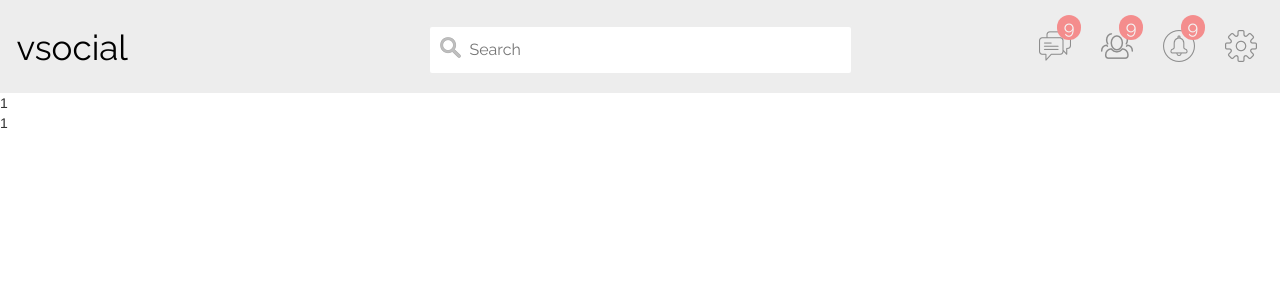
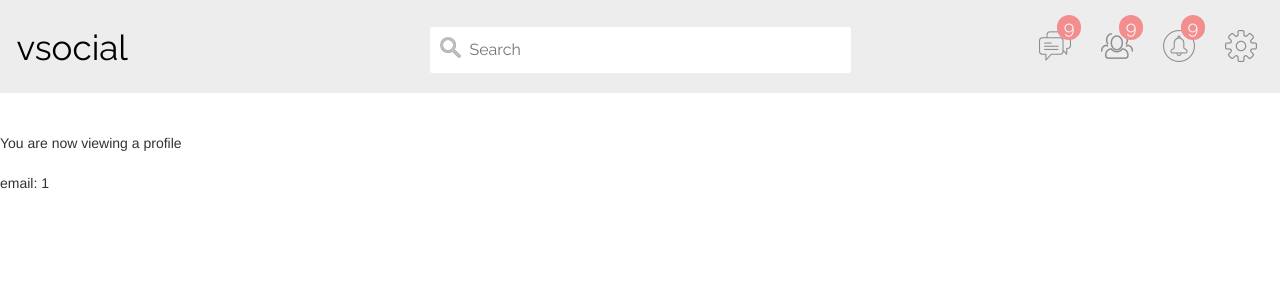
Before and after one commit to arjunolachery/vsocialci, a CodeIgniter app: page /vsocialci/index.php/user/profile?email=1 in a window 1280 px wide. Shown: the top 300 px of the page. Run offline with CodeIgniter, Linux system fonts and the light colour scheme.

Commit message:
updated search tool and profile

```diff
--- a/application/controllers/User.php
+++ b/application/controllers/User.php
@@ -161,7 +161,7 @@ class User extends CI_Controller
     }
     public function profile_specific()
     {
-        echo $_POST['data'];
+        echo "<br><br>You are now viewing a profile<br><br> email: ".$_POST['data'];
     }
     /**
      * send_link the email verification link is sent to the user's email
--- a/application/views/home_view.php
+++ b/application/views/home_view.php
@@ -45,7 +45,7 @@
 </div>
 
 </div>
-<div id="user_email"><?php echo $email;?></div>
+<div id="user_email" style="display:none"><?php echo $email;?></div>
 <div id="mainContent">
 </div>
 
--- a/application/views/search_content.php
+++ b/application/views/search_content.php
@@ -15,12 +15,12 @@
           } else {
               $color='rgb(237, 237, 237)';
           }
-          echo "<div style='background-color:".$color."'><a href='".site_url()."/user/profile?email=".$row['email']."'>".$row['name']."</a></div>";
+          echo "<a class='anchor_search' href='".site_url()."/user/profile?email=".$row['email']."'><div style='background-color:".$color."'>".$row['name']."</div></a>";
           $count++;
       }
       ?>
       <?php setcookie('search_results_amount', $count, time()+3600);?>
-      <div id="number_search_results" value=''><center><?php echo $count." matching results"?></center></div></span>
+      <div class="anchor_search" id="number_search_results" value=''><center><?php echo $count." matching results"?></center></div></span>
       <center><button class='side_button' id='searchClose'><img src='../../assets/images/error.png'></button></center>
     </div>
     <!--
--- a/assets/css/profile.css
+++ b/assets/css/profile.css
@@ -131,3 +131,7 @@ textarea:focus
   color:grey;
   border:thin solid #ccc;
 }
+.anchor_search
+{
+  font-size: 0.7em;
+}
```
